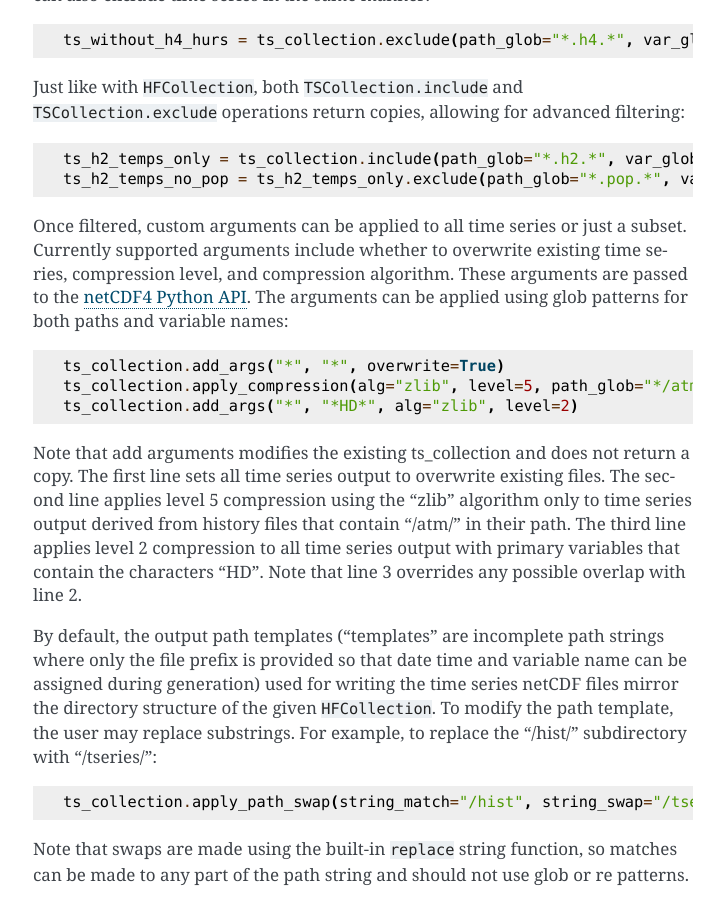
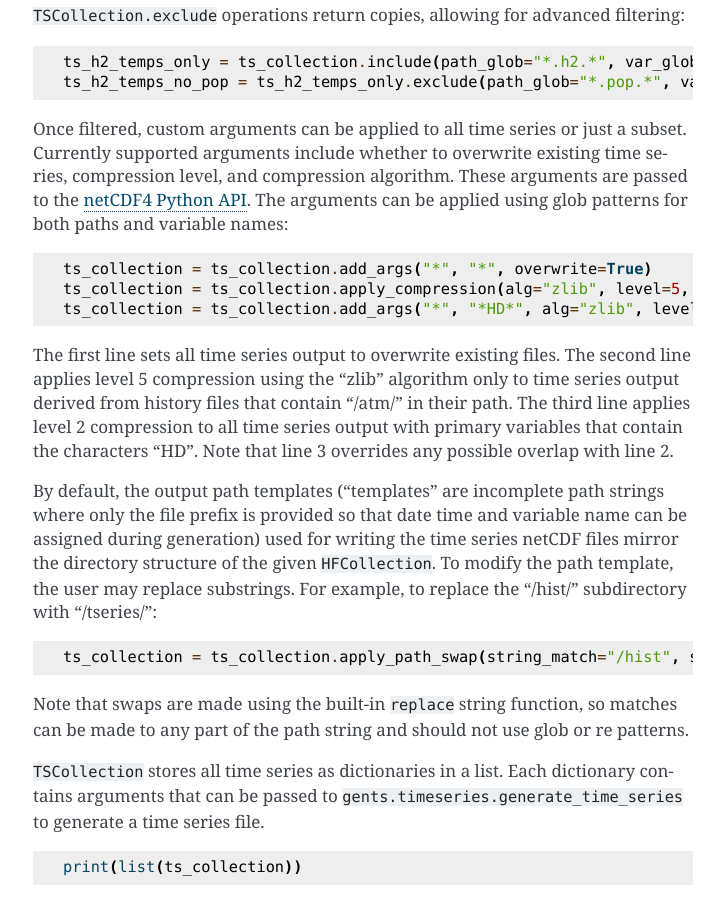
Before and after one commit to AgentOxygen/GenTS, a Sphinx documentation site: the page built from docs/user.rst, in a window 1280 px wide and 900 px high, scrolled down 5533 px. Shown: the whole window, without its empty margins (387-1111 px from the left). Built offline with Sphinx 7.4.7, drawn with Linux system fonts in a browser that asks for light colours; some of the changed text lies outside the part shown.

```diff
--- a/docs/user.rst
+++ b/docs/user.rst
@@ -1,7 +1,7 @@
 User Guide
 ==========
 
-The GenTS (Generate Time Series) is an open-source Python Package designed to simplify the post-processing of history files into time series files. This package includes streamlined functions that require minimal input to operate and a documented API for custom workflows. Users can either interface with the command line interface (CLI) ``run_gents`` or develop custom Python workflows by importing the ``gents`` module.
+Users can either interact with the command line interface (CLI) ``run_gents`` or develop custom Python workflows by importing the ``gents`` module.
 
 Using the Command Line Interface (CLI)
 --------------------------------------
@@ -18,7 +18,7 @@ This should outline CLI format, available arguments, and GenTS version. Dependin
 
     run_gents <hf_head_dir> [options]
 
-``hf_head_dir`` the path to the head directory containing model output history files is the only required argument. GenTS recursively searches this directory for ``.nc`` files, groups them by sub-directory and file name pattern, and generates a corresponding set of time series files. By default, no filters are applied which will likely produce errors for case output directories. To apply the default configuration for a model, specify the ``--model`` argument:
+The path to the head directory containing model output history files (``hf_head_dir``) is the only required argument. GenTS recursively searches this directory for ``.nc`` files, groups them by sub-directory and file name pattern, and generates a corresponding set of time series files. By default, no filters are applied which will likely produce errors for case output directories. To apply the default configuration for a model, specify the ``--model`` argument:
 
 .. code-block:: console
 
@@ -130,13 +130,13 @@ Note that ``HFCollection.include`` is called before the metadata is pulled. This
     hf_collection.pull_metadata()
     first_entry_meta = hf_collection[first_entry_path]
 
-Note that the user can specify multiple entries as glob patterns which can filter directories too (the glob pattern is applied to the absolute path string). Both ``HFCollection.include`` and ``HFCollection.exclude`` should be executed before pulling metadata for optimal performance. Although header reads are lightweight, thousands of files can start to add up and this process must be repeated each time the Python kernel is restarted. This can be done in serial (as above), but it is recommended to specify multiple cores when initializing ``HFCollection`` to parallelize the process. Since gathering metadata is lightweight and read-only, the throughput generally scales strongly with the number of cores:
+Note that the user can specify multiple entries as glob patterns which can filter directories too (the glob pattern is applied to the absolute path string). Both ``HFCollection.include`` and ``HFCollection.exclude`` should be executed before pulling metadata for optimal performance. Although header reads are lightweight, thousands of files can start to add up. This can be done in serial (as above), but it is recommended to specify multiple cores when initializing ``HFCollection`` to parallelize the process. Since gathering metadata is lightweight and read-only, the throughput generally scales strongly with the number of cores:
 
 .. code-block:: python
 
     from gents.hfcollection import HFCollection
     hf_collection = HFCollection(hf_dir="my/file/system/scratch/GCM_run/output/history_files/", num_processes=64)
-    hf_collection.pull_metadata() # happens across 64 cores
+    hf_collection.pull_metadata() # distributed across 64 cores
 
 These functions also return copies of the ``HFCollection`` that allow the user to create multiple objects for better organization:
 
@@ -202,17 +202,17 @@ Once filtered, custom arguments can be applied to all time series or just a subs
 
 .. code-block:: python
 
-    ts_collection.add_args("*", "*", overwrite=True)
-    ts_collection.apply_compression(alg="zlib", level=5, path_glob="*/atm/*", var_glob="*")
-    ts_collection.add_args("*", "*HD*", alg="zlib", level=2)
+    ts_collection = ts_collection.add_args("*", "*", overwrite=True)
+    ts_collection = ts_collection.apply_compression(alg="zlib", level=5, path_glob="*/atm/*", var_glob="*")
+    ts_collection = ts_collection.add_args("*", "*HD*", alg="zlib", level=2)
 
-Note that add arguments modifies the existing ts_collection and does not return a copy. The first line sets all time series output to overwrite existing files. The second line applies level 5 compression using the "zlib" algorithm only to time series output derived from history files that contain "/atm/" in their path. The third line applies level 2 compression to all time series output with primary variables that contain the characters "HD". Note that line 3 overrides any possible overlap with line 2.
+The first line sets all time series output to overwrite existing files. The second line applies level 5 compression using the "zlib" algorithm only to time series output derived from history files that contain "/atm/" in their path. The third line applies level 2 compression to all time series output with primary variables that contain the characters "HD". Note that line 3 overrides any possible overlap with line 2.
 
 By default, the output path templates ("templates" are incomplete path strings where only the file prefix is provided so that date time and variable name can be assigned during generation) used for writing the time series netCDF files mirror the directory structure of the given ``HFCollection``. To modify the path template, the user may replace substrings. For example, to replace the "/hist/" subdirectory with "/tseries/":
 
 .. code-block:: python
 
-    ts_collection.apply_path_swap(string_match="/hist", string_swap="/tseries/")
+    ts_collection = ts_collection.apply_path_swap(string_match="/hist", string_swap="/tseries/")
 
 Note that swaps are made using the built-in ``replace`` string function, so matches can be made to any part of the path string and should not use glob or re patterns.
 
```
Also changed, not shown: other parts of docs/user.rst (+2 -2 lines), docs/dev.rst (+3 -4 lines), docs/index.rst (+4 -4 lines), docs/install.rst (+6 -4 lines).
